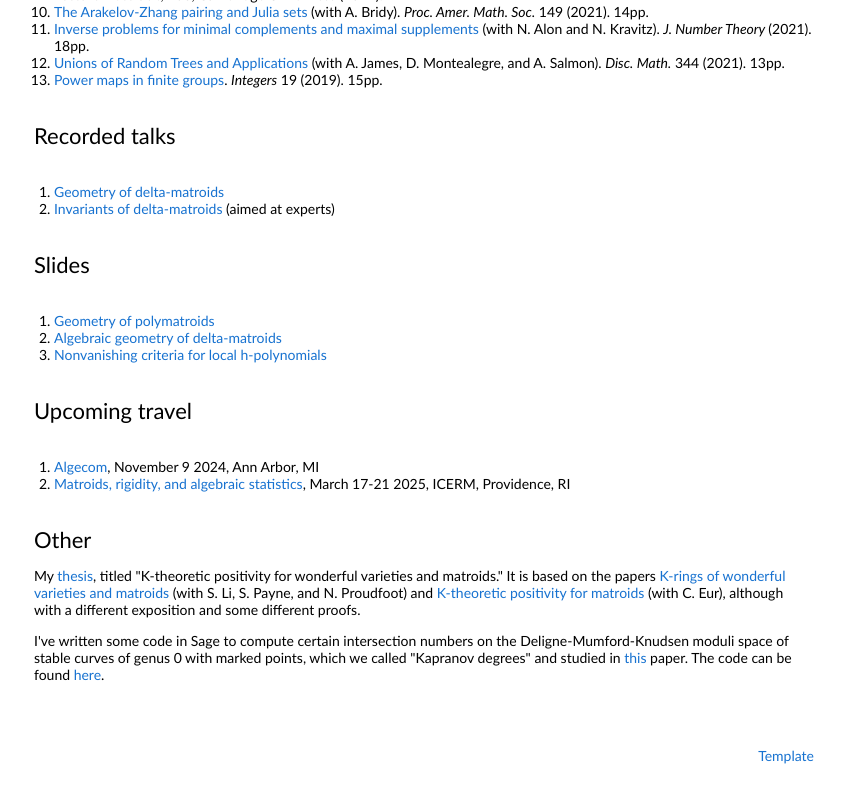
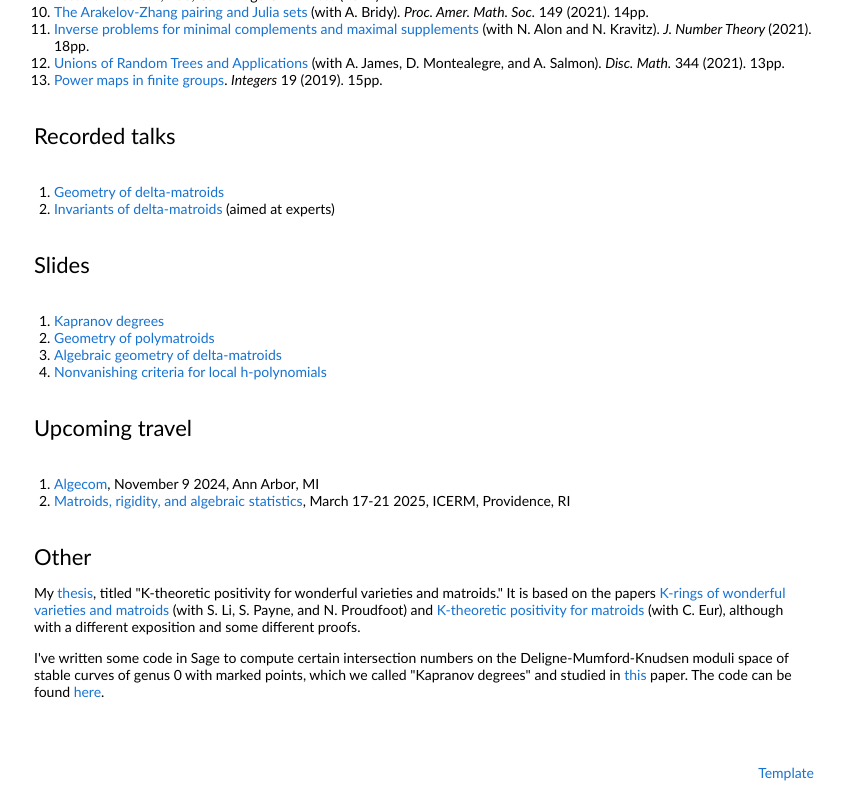
Before and after one commit to MattLarson2399/mattlarson2399.github.io, a plain HTML site: page index.html in a window 1280 px wide. Shown: the part 877-1679 px from the top of the page, without its empty margins (226-1071 px from the left). Drawn offline with Linux system fonts and the light colour scheme.

Commit message:
added slides

```diff
--- a/index.html
+++ b/index.html
@@ -103,6 +103,7 @@
 
           <table style="width:100%;border:0px;border-spacing:0px;border-collapse:separate;margin-right:auto;margin-left:auto;"><tbody>
             <ol>
+              <li><a href="slides/JMMKapranov.pdf">Kapranov degrees</a>
               <li><a href="slides/fieldsseminar.pdf">Geometry of polymatroids</a>
               <li><a href="slides/NESection2022v2.pdf">Algebraic geometry of delta-matroids</a>
               <li><a href="slides/SouthSection2022.pdf">Nonvanishing criteria for local h-polynomials</a>
```
